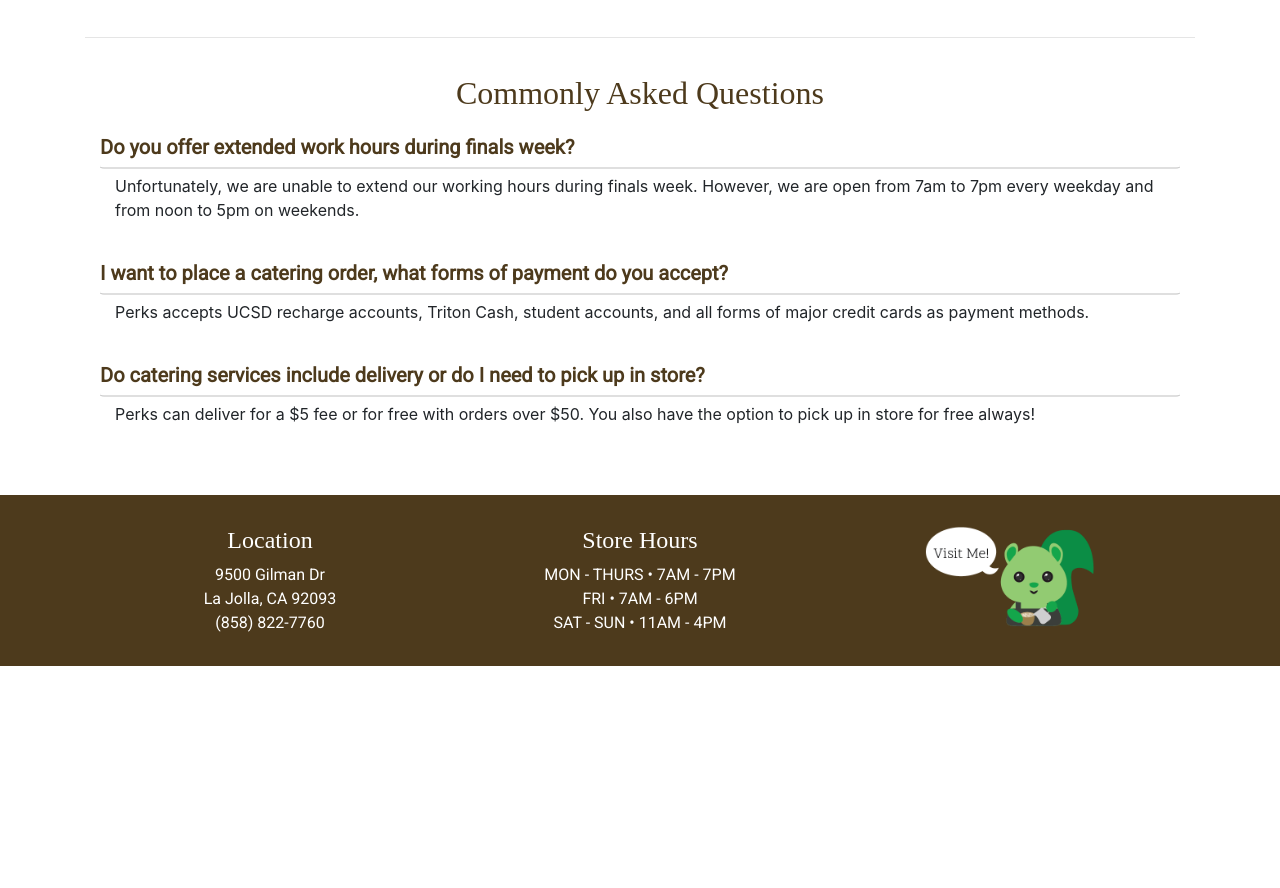
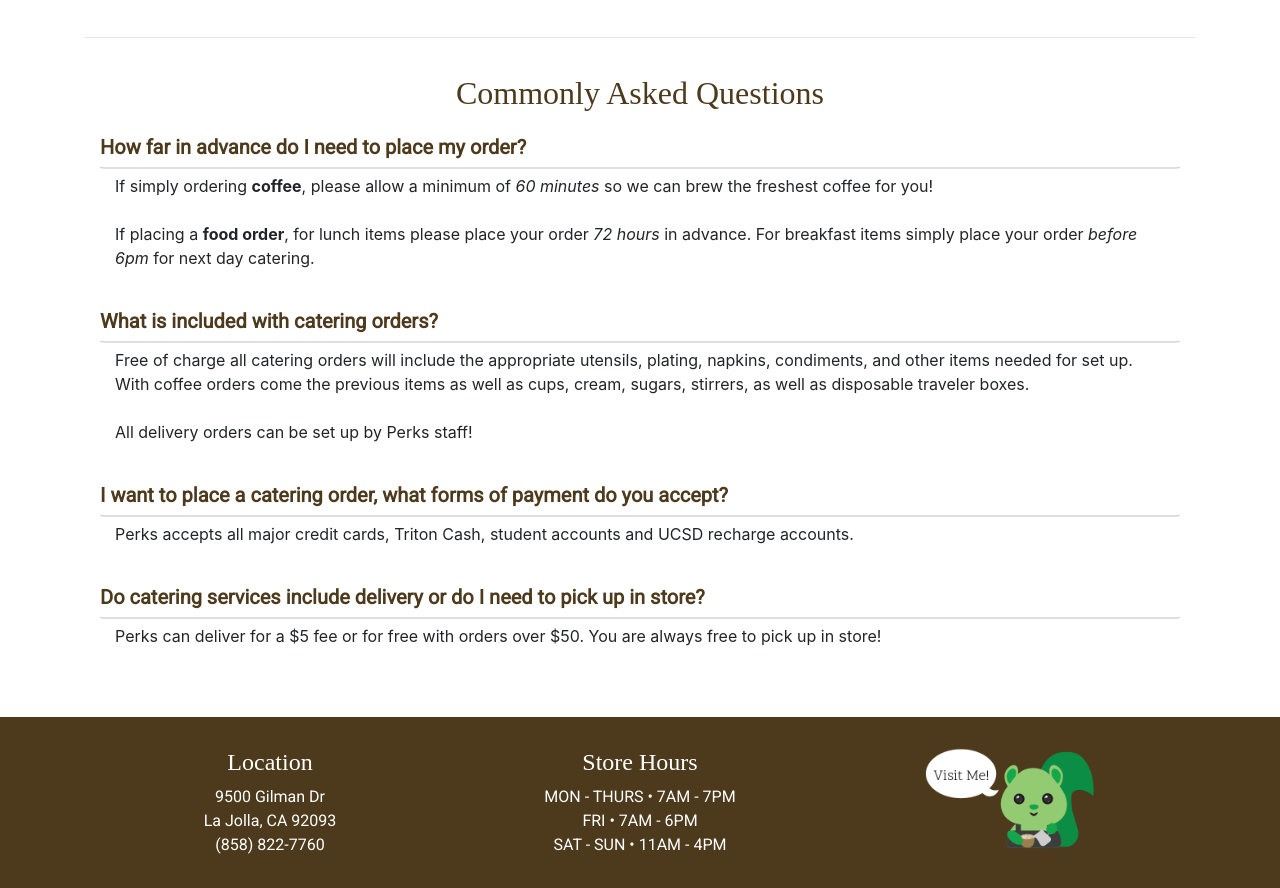
Before and after one commit to Anne-Le/cogs187b, a website: page perks_website/catering.html in a window 1280 px wide. Shown: the part 1183-2071 px from the top of the page. Before the commit the page ends 1849 px from the top, so only its background shows below. Drawn offline with Linux system fonts and the light colour scheme; a web font is replaced by a local one.

Commit message:
edited faq

```diff
--- a/perks_website/catering.html
+++ b/perks_website/catering.html
@@ -100,18 +100,33 @@
         <div class="card">
           <p data-toggle="collapse" data-parent="#accordion" href="#collapseOne" aria-expanded="true" aria-controls="collapseOne">
             <div class="card-header" role="tab" id="headingOne">
-              <h5 class="brown-font card-header-font">Do you offer extended work hours during finals week?</h5>
+              <h5 class="brown-font card-header-font">How far in advance do I need to place my order?</h5>
             </div>
           </p>
         </div>
 
           <div id="collapseOne" class="collapse show" role="tabpanel" aria-labelledby="headingOne">
             <div class="card-body">
-              Unfortunately, we are unable to extend our working hours during finals week. However, we are open from 7am to 7pm every weekday and from noon to 5pm on weekends.
+              If simply ordering <b>coffee</b>, please allow a minimum of <em>60 minutes</em> so we can brew the freshest coffee for you! </br></br>
+              If placing a <b>food order</b>, for lunch items please place your order <em>72 hours</em> in advance. For breakfast items simply place your order <em>before 6pm</em> for next day catering.
             </div>
           </div>
 
           <br>
+
+        <div class="card">
+          <p class="collapsed" data-toggle="collapse" data-parent="#accordion" href="#collapseTwo" aria-expanded="true" aria-controls="collapseTwo">
+            <div class="card-header" role="tab" id="headingTwo">
+              <h5 class="brown-font card-header-font">What is included with catering orders?</h5>
+            </div>
+          </p>
+        </div>
+
+        <div id="collapseTwo" class="collapse show" role="tabpanel" aria-labelledby="headingTwo">
+          <div class="card-body">
+            Free of charge all catering orders will include the appropriate utensils, plating, napkins, condiments, and other items needed for set up. With coffee orders come the previous items as well as cups, cream, sugars, stirrers, as well as disposable traveler boxes. </br></br>All delivery orders can be set up by Perks staff!
+          </div>
+        </div><br>
 
         <div class="card">
           <p class="collapsed" data-toggle="collapse" data-parent="#accordion" href="#collapseTwo" aria-expanded="true" aria-controls="collapseTwo">
@@ -123,7 +138,7 @@
 
         <div id="collapseTwo" class="collapse show" role="tabpanel" aria-labelledby="headingTwo">
           <div class="card-body">
-              Perks accepts UCSD recharge accounts, Triton Cash, student accounts, and all forms of major credit cards as payment methods.
+            Perks accepts all major credit cards, Triton Cash, student accounts and UCSD recharge accounts.
           </div>
         </div><br>
 
@@ -137,7 +152,7 @@
 
           <div id="collapseThree" class="collapse  show" role="tabpanel" aria-labelledby="headingThree">
             <div class="card-body">
-              Perks can deliver for a $5 fee or for free with orders over $50. You also have the option to pick up in store for free always!
+              Perks can deliver for a $5 fee or for free with orders over $50. You are always free to pick up in store!
             </div>
           </div>
         </div>
```
